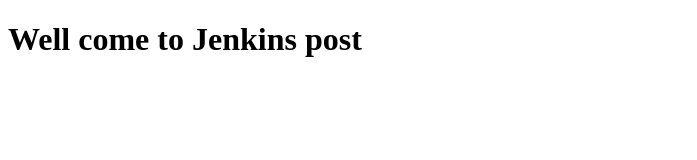
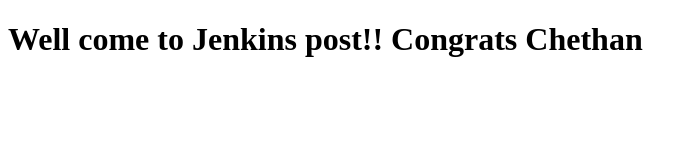
Before and after one commit to chethankush/mywork, a plain HTML site: page index.html in a window 1280 px wide. Shown: the whole page, without its empty margins (0-697 px from the left). Drawn offline with Linux system fonts and the light colour scheme.

Commit message:
Update index.html

```diff
--- a/index.html
+++ b/index.html
@@ -2,7 +2,7 @@
 <html>
 <body>
 
-<h1>Well come to Jenkins post</h1>
+<h1>Well come to Jenkins post!! Congrats Chethan</h1>
 
 
 </body>
```
